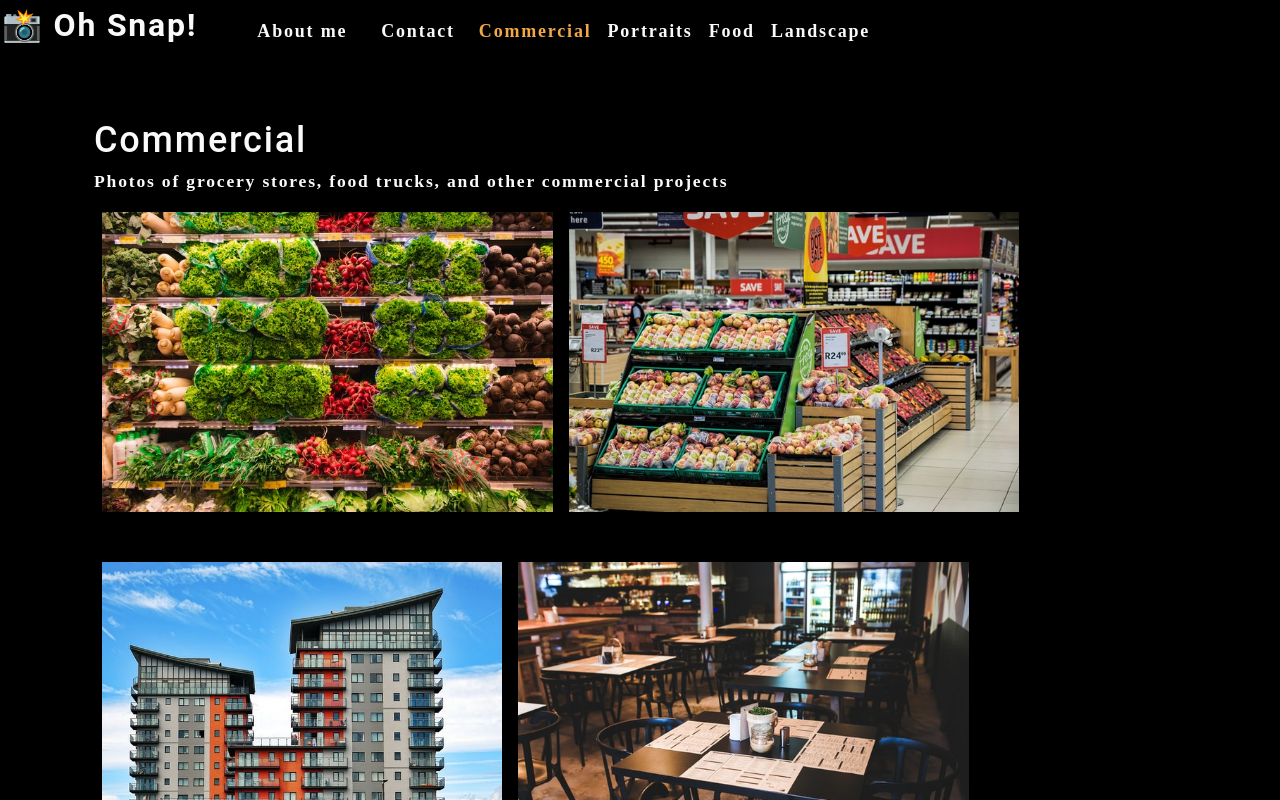
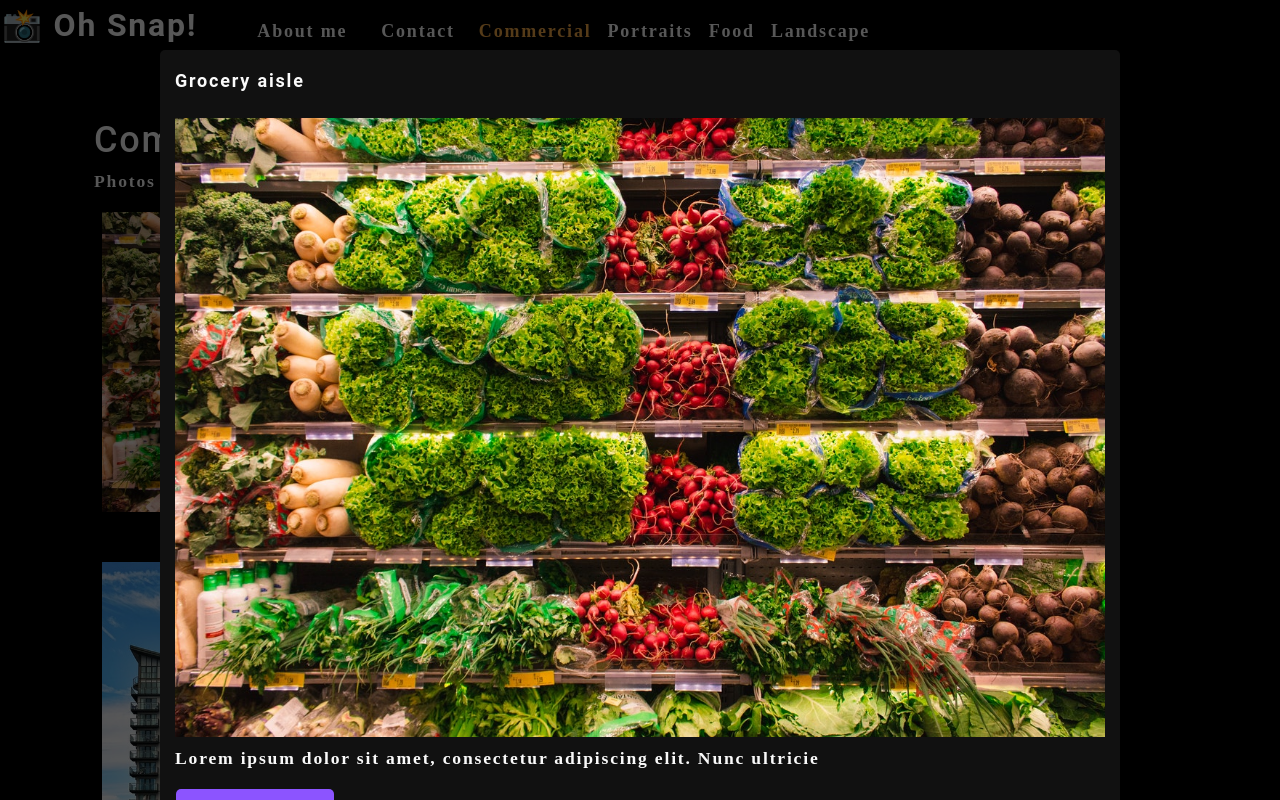
Before and after one commit to nguyen-william93/photo-port, a React (Create React App) app: page / in a window 1280 px wide. Both pictures are taken after a click on the picture 327 px from the left and 361 px from the top of the page. Shown: the top 800 px of the page. Built offline with nearby package versions, Linux system fonts and the light colour scheme.

Commit message:
modal pop up is working. Close button is not working yet

```diff
--- /dev/null
+++ b/src/components/Modal/index.js
@@ -0,0 +1,22 @@
+import React from 'react';
+
+function Modal({currentPhoto}){
+    const {name, category, description, index} = currentPhoto
+
+    return(
+        <div className='modalBackdrop'>
+            <div className='modalContainer'>
+                <h3 className='modalTitle'>{name}</h3>
+                <img src={require(`../../assets/large/${category}/${index}.jpg`)} alt='current category' />
+                <p>
+                    {description}
+                </p>
+                <button type='button'>
+                    Close this modal
+                </button>
+            </div>
+        </div>
+    )
+}
+
+export default Modal;
--- a/src/components/PhotoList/index.js
+++ b/src/components/PhotoList/index.js
@@ -1,4 +1,5 @@
 import React, { useState } from 'react';
+import Modal from '../Modal';
 
 function PhotoList({ category }){
 
@@ -101,12 +102,19 @@
       ]);
 
     const currentPhotos = photos.filter((photo) => photo.category === category);
+    const [isModelOpen, setIsModalOpen] = useState(false)
+    const [currentPhoto, setCurrentPhoto] = useState();
+    const toggleModal = (image, i) => {
+      setCurrentPhoto({...image, index:i});
+      setIsModalOpen(true);
+    }
 
     return(
         <div>
+          {isModelOpen && <Modal currentPhoto={currentPhoto}/> }
             <div className='flex-row'>
                 {currentPhotos.map((image, i) => (
-                    <img src={require(`../../assets/small/${category}/${i}.jpg`)} alt={image.name} className='img-thumbnail mx-1' key={image.name} />
+                    <img src={require(`../../assets/small/${category}/${i}.jpg`)} alt={image.name} className='img-thumbnail mx-1' key={image.name} onClick={() => toggleModal(image,i)}/>
                 ))}
             </div>
         </div>
```
